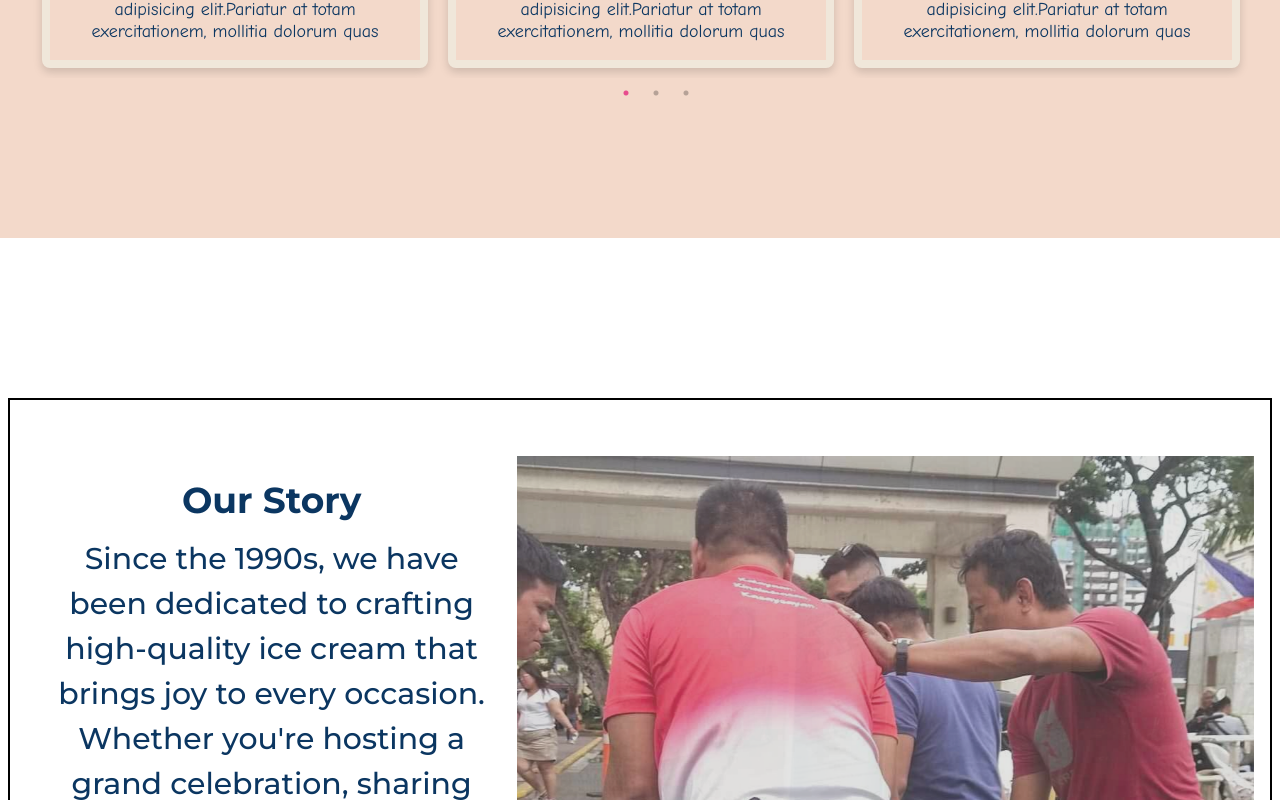
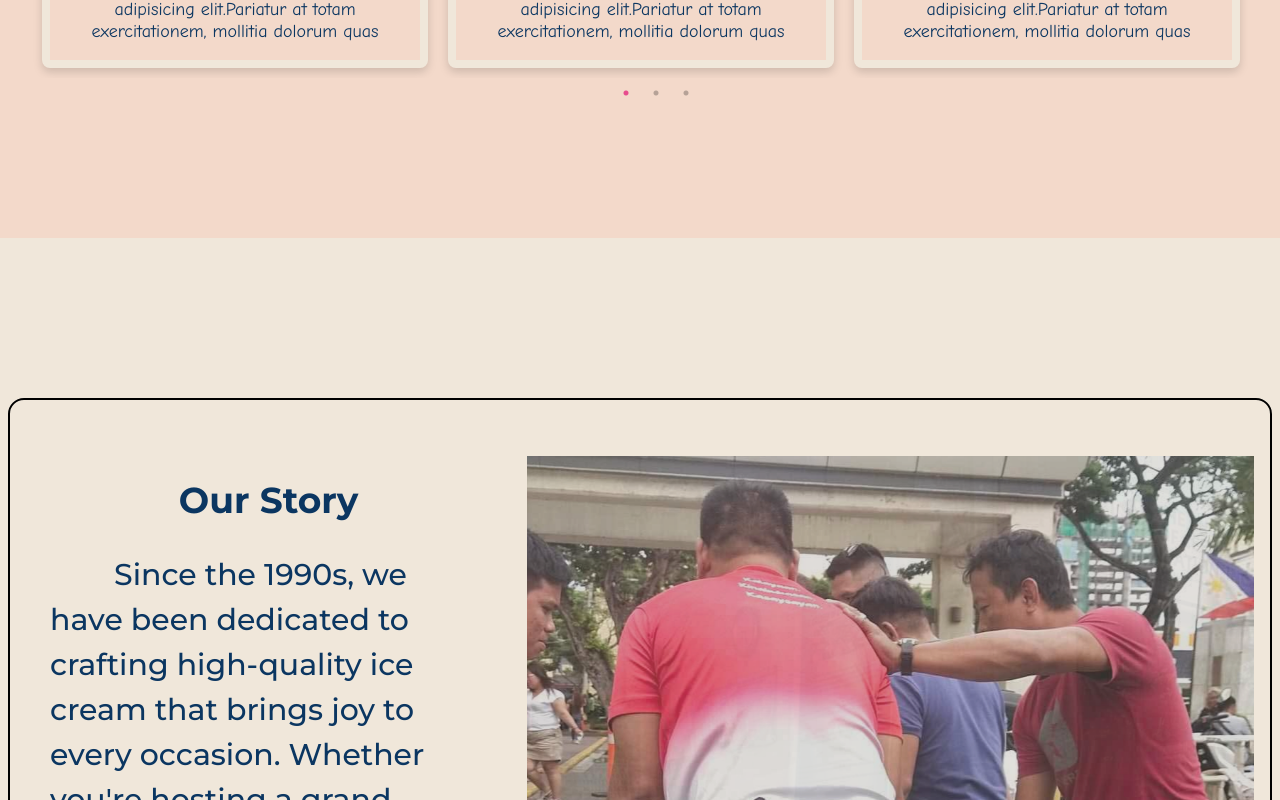
Before and after one commit to Phpar-Ph/takusi-ice-cream, a React (Vite) app: page / in a window 1280 px wide. Shown: the part 2000-2800 px from the top of the page. Built offline with nearby package versions, Linux system fonts and the light colour scheme; a web font is replaced by a local one.

Commit message:
update about section

```diff
--- a/src/components/Navbar.jsx
+++ b/src/components/Navbar.jsx
@@ -123,7 +123,7 @@ function Navbar() {
 
         {/* MOBILE MENU */}
         <div
-          className={`fixed top-0 right-0 h-full w-64 bg-white shadow-lg transform ${
+          className={`fixed top-0 right-0 h-full w-64 bg-bluePrimary text-primary shadow-lg transform ${
             isMenuOpen ? "translate-x-0" : "translate-x-full"
           } transition-transform duration-300 ease-in-out`}
         >
--- a/src/pages/About.jsx
+++ b/src/pages/About.jsx
@@ -3,18 +3,18 @@ import CarouselAbout from "../components/CarouselAbout";
 
 function About() {
   return (
-    <div className="h-full w-full relative pt-40 pb-40" id="about">
+    <div className="h-full w-full relative bg-secondary pt-40 pb-40" id="about">
       <div className="container ">
-        <div className=" md:relative  md:border-2">
-          <div className=" rounded-2xl  border-2 md:border-none md:pt-6  mt-4 p-4 mb-4  md:static pb-10 md:flex md:flex-row-reverse">
+        <div className=" md:relative  md:border-2 rounded-2xl">
+          <div className=" rounded-2xl  border-2 md:border-none md:pt-6  mt-4 p-4 mb-4 md:static pb-10 md:flex md:flex-row-reverse gap-4">
             <div className="h-64 lg:h-screen  xs:h-77 sm:h-80 md:w-[60%]  md:mt-4 ">
               <CarouselAbout />
             </div>
             <div className="md:w-[40%] lg:borde-2  z-1 md:mt-4 md:ml-0 md:mb-4 md:mr-0  md:p-6 ">
-              <h2 className="text-2xl  lg:text-4xl font-bold mb-4 text-center font-montserrat text-bluePrimary">
+              <h2 className="text-2xl  lg:text-4xl font-bold mb-8 text-center font-montserrat text-bluePrimary">
                 Our Story
               </h2>
-              <p className="text-lg md:text-sm lg:text-3xl  text-center leading-normal font-montserrat font-medium text-bluePrimary">
+              <p className="text-lg md:text-sm lg:text-3xl indent-16  leading-normal font-montserrat font-medium text-bluePrimary">
                 Since the 1990s, we have been dedicated to crafting high-quality
                 ice cream that brings joy to every occasion. Whether you're
                 hosting a grand celebration, sharing sweet moments with loved
--- a/src/pages/Contact.jsx
+++ b/src/pages/Contact.jsx
@@ -89,12 +89,12 @@ function Contact() {
                 <label className="contactLabel-font">Message</label>
                 <textarea
                   name="message"
-                  className="contactInput  resize-vertical max-h-25 lg:max-h-34  xl:max-h-60"
+                  className="contactInput  resize-vertical   lg:max-h-34  xl:max-h-60"
                   rows="8"
                   required
                 ></textarea>
               </div>
-              <div className="flex-center">
+              <div className="flex-center mt-4">
                 <button type="submit" className="btn" value="Send">
                   Send
                 </button>
@@ -102,7 +102,7 @@ function Contact() {
             </form>
           </div>
           <div className="sm:w-1/2 p-4">
-            <h2 className="text-5xl font-bold mb-1 text-right font-archivo text-bluePrimary">
+            <h2 className="sm:text-3xl text-2xl md:text-4xl lg:text-5xl font-bold mb-1 text-right font-archivo text-bluePrimary">
               Get in touch!
             </h2>
             <p className="text-xl  mb-4 text-right font-extralight text-bluePrimary">
@@ -116,7 +116,7 @@ function Contact() {
             <p className="text-sm mb-2">
               <strong>Address:</strong> 123 Ice Cream St, Cebu City, Philippines
             </p>
-            <div className=" h-50 sm:h-36 lg:h-72 xl:h-[28rem] border-2 ">
+            <div className=" h-50 sm:h-40 md:h-52 lg:h-72 xl:h-[28rem] border-2 ">
               <iframe
                 src="https://www.google.com/maps/embed?pb=!1m18!1m12!1m3!1d472.14949366360804!2d123.86980960375791!3d10.30292419297053!2m3!1f0!2f0!3f0!3m2!1i1024!2i768!4f13.1!3m3!1m2!1s0x33a99f001d9f9e7f%3A0xdb0d73e94ef55c5e!2sTakusi%20Ice%20Cream%20-%20Cebu!5e0!3m2!1sen!2sph!4v1740659761629!5m2!1sen!2sph"
                 width="100%"
--- a/src/pages/Home.jsx
+++ b/src/pages/Home.jsx
@@ -28,7 +28,7 @@ function Home() {
         }}
       >
         {/* overlay */}
-        <div className="bg-gradient-to-b from-slate-800/50 via-white/10 to-slate-800/50 absolute top-0 left-0 right-0 bottom-0"></div>
+        <div className="bg-gradient-to-b from-slate-800/40 via-white/5 to-slate-800/40 absolute top-0 left-0 right-0 bottom-0"></div>
         <div className="flex justify-center items-center absolute flex-col cotainer mt-40">
           <h1 className="lg:text-7xl md:text-5xl text-3xl leading-normal glow   text-center  font-coiny text-bluePrimary">
             Savor the Joy, One Scoop at a Time.
```
